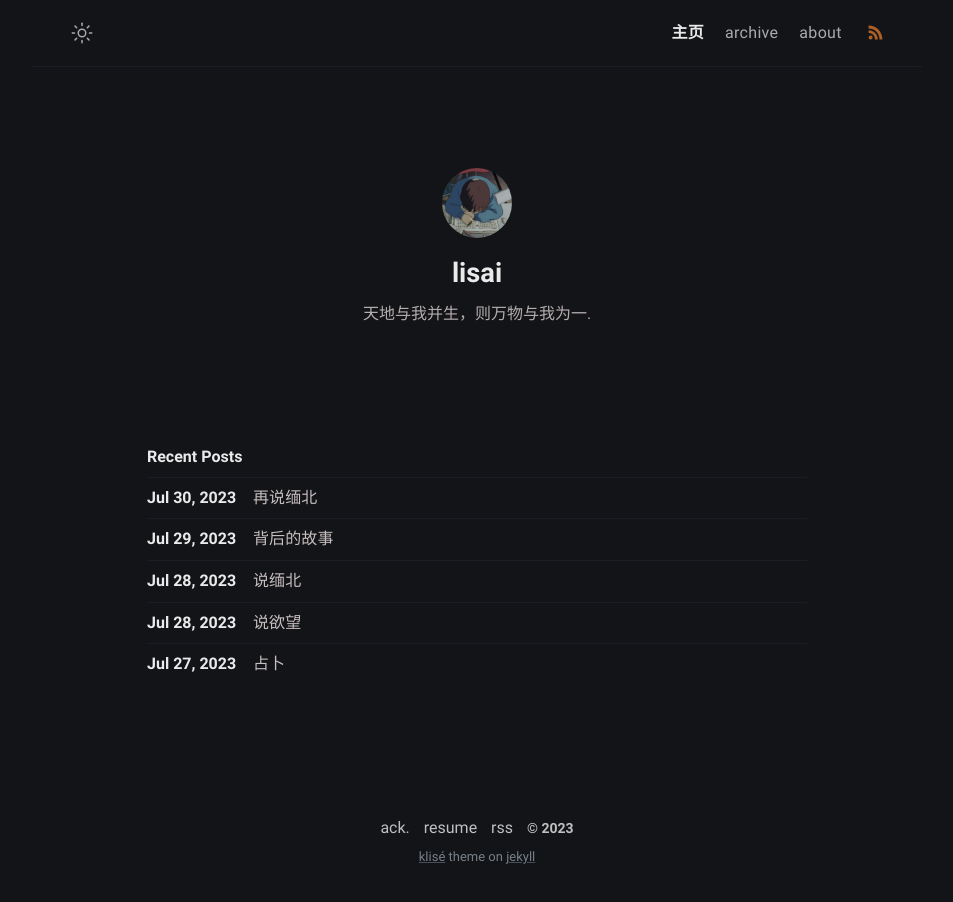
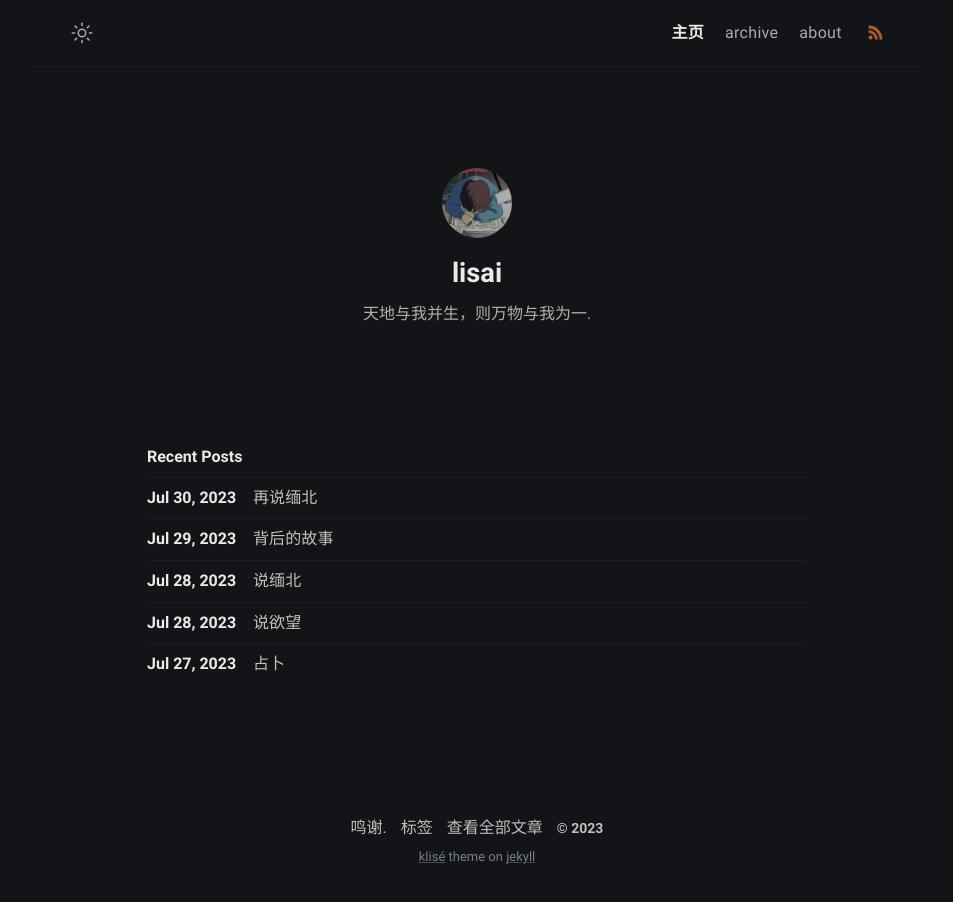
Before and after one commit to hello-lisai/hello-lisai-blog, a Jekyll site: the page built from index.md, in a window 1280 px wide. Shown: the whole page, without its empty margins (163-1116 px from the left). Built offline with Jekyll 4.4.1, drawn with Linux system fonts in a browser that asks for light colours.

Commit message:
Update footer.html

```diff
--- a/_includes/footer.html
+++ b/_includes/footer.html
@@ -1,7 +1,7 @@
 <footer class="footer">
-  <a class="footer_item" href="/thanks">ack.</a>
-  <a class="footer_item" href="javascript::void(0)">resume</a>
-  <a class="footer_item" href="/feed.xml">rss</a>
+  <a class="footer_item" href="/thanks">鸣谢.</a>
+  <a class="footer_item" href="/tags">标签</a>
+  <a class="footer_item" href="/archive">查看全部文章</a>
   <span class="footer_item">&copy; {{ site.time | date: "%Y" }}</span>
   <small class="footer_copyright">
     <!-- Klisé Theme: https://github.com/piharpi/jekyll-klise -->
```
